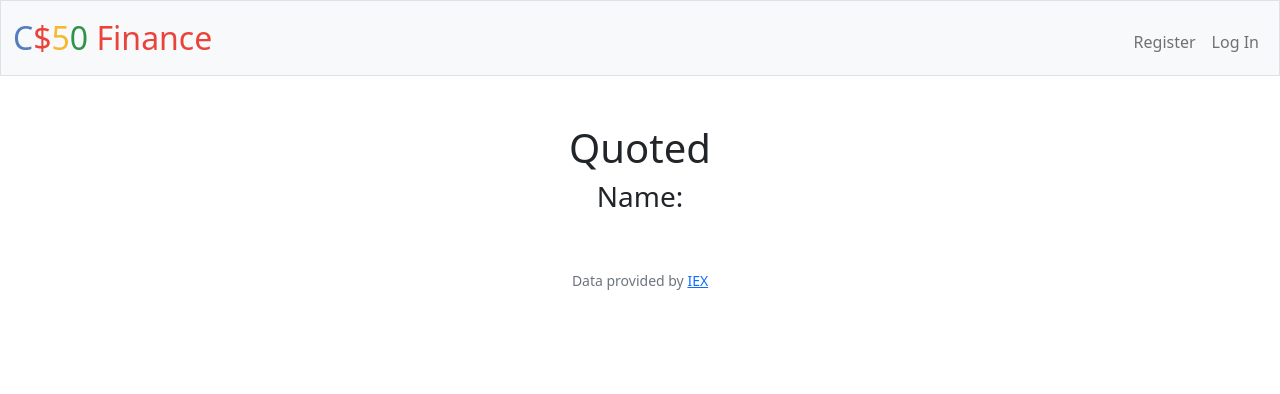
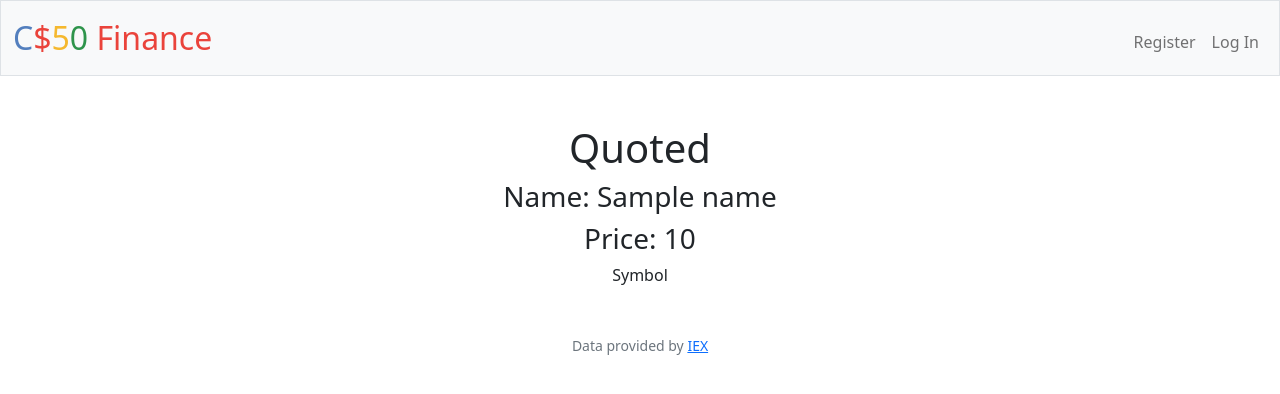
Before and after one commit to johnbull-eghianruwa/cs50x-assignments-and-finalProject, a Flask app: template finance/templates/quoted.html in a window 1280 px wide. Shown: the top 394 px of the page. Run offline with Flask 3, Linux system fonts and the light colour scheme; the template is opened without the code that fills it: most values are stand-ins (such as "Sample title", 1, 10 or a date in 2020); some libraries are stand-ins or nearby versions.

Commit message:
Thu, Sep 28, 2023, 9:43 PM +02:00

```diff
--- a/finance/templates/quoted.html
+++ b/finance/templates/quoted.html
@@ -6,7 +6,8 @@
 
 {% block main %}
     <h1>Quoted</h1>
-    <h3>Name: </h3>
-    <h3></h3>
+    <h3>Name: {{ name }}</h3>
+    <h3> Price: {{ price }}</h3>
+    <h§>Symbol</h>
 
 {% endblock %}
```
